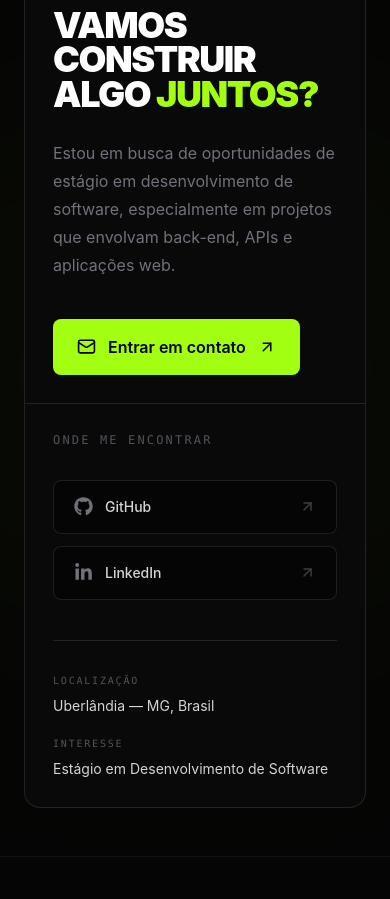
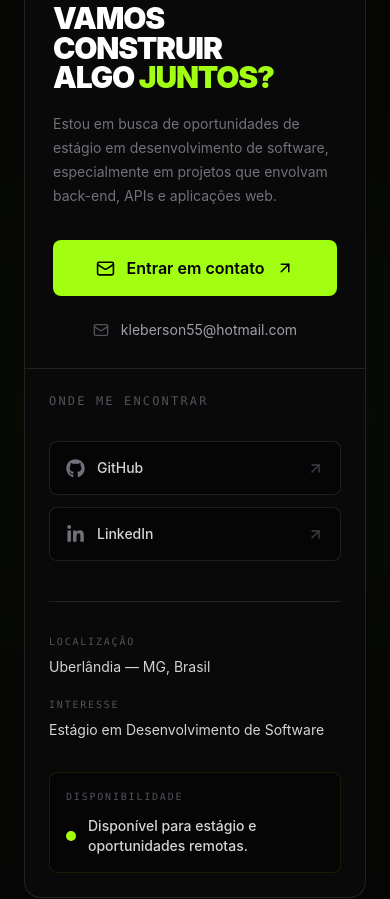
Before and after one commit to kleberson154/portfolio-v2, a React (Vite) app: page / in a window 390 px wide. Shown: the part 6500-7399 px from the top of the page. Built offline with nearby package versions, Linux system fonts and the light colour scheme.

Commit message:
feat: enhance Contact section layout and improve styling for better readability and interactivity

```diff
--- a/src/sections/Contact.tsx
+++ b/src/sections/Contact.tsx
@@ -6,13 +6,13 @@ const socialLinks = [
   {
     label: 'GitHub',
     href: 'https://github.com/kleberson154',
-    icon: FaGithub,
+    icon: FaGithub
   },
   {
     label: 'LinkedIn',
     href: 'https://www.linkedin.com/in/kleberson154',
-    icon: FaLinkedinIn,
-  },
+    icon: FaLinkedinIn
+  }
 ]
 
 export default function Contact() {
@@ -21,13 +21,13 @@ export default function Contact() {
       id="contact"
       className="relative overflow-hidden border-t border-white/5 px-6 py-12"
     >
-      <div className="pointer-events-none absolute left-1/2 top-1/2 h-[500px] w-[500px] -translate-x-1/2 -translate-y-1/2 rounded-full bg-[#a3ff12]/5 blur-[160px]" />
+      <div className="pointer-events-none absolute left-1/2 top-1/2 h-125 w-125 -translate-x-1/2 -translate-y-1/2 rounded-full bg-[#a3ff12]/5 blur-[160px]" />
 
       <div className="relative mx-auto max-w-7xl">
         <motion.div
           initial={{ opacity: 0, y: 30 }}
           whileInView={{ opacity: 1, y: 0 }}
-          viewport={{ once: true, amount: 0.2 }}
+          viewport={{ once: false, amount: 0.2 }}
           transition={{ duration: 0.6 }}
           className="overflow-hidden rounded-2xl border border-white/10 bg-[#090909]"
         >
@@ -37,49 +37,65 @@ export default function Contact() {
                 05 — Contato
               </span>
 
-              <h2 className="mt-6 max-w-4xl text-4xl font-black uppercase leading-[0.95] tracking-[-0.04em] text-white sm:text-5xl lg:text-7xl">
+              <h2 className="mt-5 max-w-4xl text-3xl font-black uppercase leading-[0.98] tracking-[-0.04em] text-white sm:mt-6 sm:text-5xl lg:text-7xl">
                 Vamos construir
                 <br />
                 algo
                 <span className="text-[#a3ff12]"> juntos?</span>
               </h2>
 
-              <p className="mt-7 max-w-2xl text-base leading-7 text-zinc-500 sm:text-lg">
-                Estou em busca de oportunidades de estágio em desenvolvimento
-                de software, especialmente em projetos que envolvam back-end,
-                APIs e aplicações web.
+              <p className="mt-5 max-w-2xl text-sm leading-6 text-zinc-500 sm:mt-7 sm:text-lg sm:leading-7">
+                Estou em busca de oportunidades de estágio em desenvolvimento de
+                software, especialmente em projetos que envolvam back-end, APIs
+                e aplicações web.
               </p>
 
               <a
                 href="mailto:kleberson55@hotmail.com"
-                className="group mt-10 inline-flex items-center gap-3 rounded-lg bg-[#a3ff12] px-6 py-4 font-semibold text-black transition hover:bg-[#b6ff3f]"
+                className="group mt-8 flex w-full items-center justify-center gap-3 rounded-lg bg-[#a3ff12] px-6 py-4 font-semibold text-black transition-all duration-300 hover:-translate-y-0.5 hover:bg-[#b6ff3f] sm:mt-10 sm:inline-flex sm:w-auto"
               >
                 <Mail size={19} />
                 Entrar em contato
-
                 <ArrowUpRight
                   size={18}
                   className="transition-transform group-hover:-translate-y-0.5 group-hover:translate-x-0.5"
                 />
               </a>
+              <div className="mt-6 sm:pl-6 flex items-center justify-center sm:justify-start gap-3">
+                <Mail size={16} className="text-zinc-600" />
+
+                <a
+                  href="mailto:kleberson55@hotmail.com"
+                  className="text-sm text-zinc-400 transition hover:text-[#a3ff12]"
+                >
+                  kleberson55@hotmail.com
+                </a>
+              </div>
             </div>
 
-            <div className="border-t border-white/10 p-7 sm:p-10 lg:border-l lg:border-t-0 lg:p-12">
+            <div className="border-t border-white/10 p-6 sm:p-10 lg:border-l lg:border-t-0 lg:p-12">
               <p className="font-mono text-xs uppercase tracking-[0.18em] text-zinc-600">
                 Onde me encontrar
               </p>
 
               <div className="mt-8 space-y-3">
-                {socialLinks.map((social) => {
+                {socialLinks.map((social, index) => {
                   const Icon = social.icon
 
                   return (
-                    <a
+                    <motion.a
                       key={social.label}
                       href={social.href}
                       target="_blank"
                       rel="noreferrer"
-                      className="group flex items-center justify-between rounded-lg border border-white/10 bg-[#050505] px-5 py-4 transition hover:border-[#a3ff12]/25"
+                      initial={{ opacity: 0, x: 20 }}
+                      whileInView={{ opacity: 1, x: 0 }}
+                      viewport={{ once: false, amount: 0.2 }}
+                      transition={{
+                        delay: 0.15 + index * 0.1,
+                        duration: 0.35
+                      }}
+                      className="group flex items-center justify-between rounded-lg border border-white/10 bg-[#050505] px-4 py-4 transition-all duration-300 hover:-translate-y-0.5 hover:border-[#a3ff12]/25 hover:bg-white/3 sm:px-5"
                     >
                       <span className="flex items-center gap-3 text-sm font-medium text-zinc-300">
                         <Icon
@@ -94,7 +110,7 @@ export default function Contact() {
                         size={17}
                         className="text-zinc-700 transition group-hover:-translate-y-0.5 group-hover:translate-x-0.5 group-hover:text-[#a3ff12]"
                       />
-                    </a>
+                    </motion.a>
                   )
                 })}
               </div>
@@ -115,6 +131,23 @@ export default function Contact() {
                 <p className="mt-2 text-sm text-zinc-300">
                   Estágio em Desenvolvimento de Software
                 </p>
+
+                <div className="mt-8 rounded-lg border border-[#a3ff12]/10 bg-[#050505] p-4">
+                  <p className="font-mono text-[10px] uppercase tracking-[0.18em] text-zinc-600">
+                    Disponibilidade
+                  </p>
+
+                  <div className="mt-3 flex items-center gap-3">
+                    <span className="relative flex h-2.5 w-2.5">
+                      <span className="absolute inline-flex h-full w-full animate-ping rounded-full bg-[#a3ff12] opacity-50" />
+                      <span className="relative inline-flex h-2.5 w-2.5 rounded-full bg-[#a3ff12]" />
+                    </span>
+
+                    <span className="text-sm font-medium text-zinc-300">
+                      Disponível para estágio e oportunidades remotas.
+                    </span>
+                  </div>
+                </div>
               </div>
             </div>
           </div>
```
